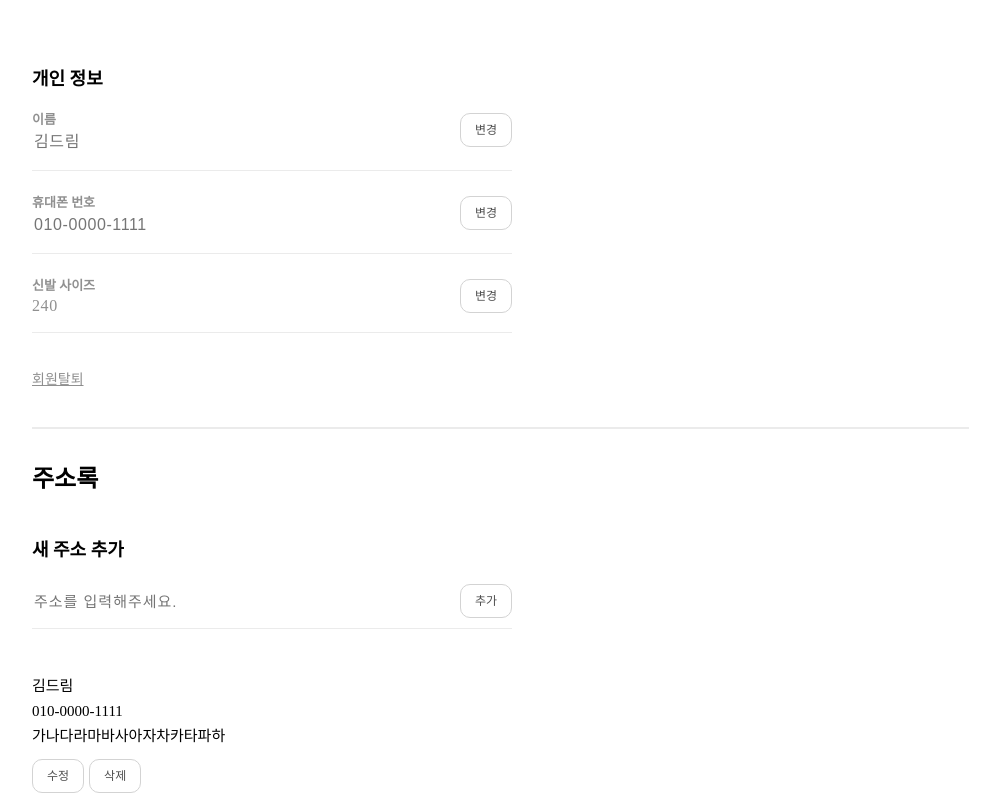
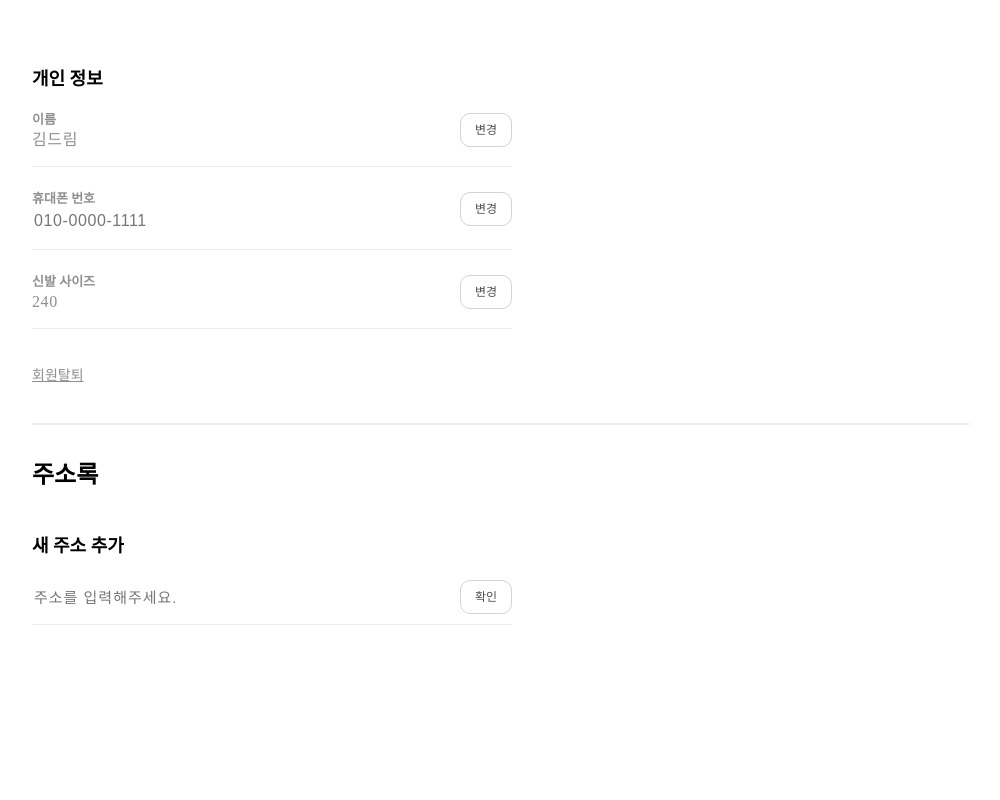
Before and after one commit to wecode-bootcamp-korea/justcode-5-2nd-dream-front, a React (Create React App) app: page /mypage/1 in a window 1280 px wide. Shown: the part 600-1400 px from the top of the page, without its empty margins (241-1241 px from the left). Built offline with nearby package versions, Linux system fonts and the light colour scheme.

Commit message:
Add: mypage 주소 추가&삭제, 관심상품 삭제  기능 추가

```diff
--- a/src/components/Profile/ProfileInfo.js
+++ b/src/components/Profile/ProfileInfo.js
@@ -1,4 +1,4 @@
-import React, { useState } from 'react';
+import React, { useState, useRef } from 'react';
 import { useLocation } from 'react-router-dom';
 import css from './ProfileInfo.module.scss';
 import SizeModal from '../../components/SizeModal/SizeModal';
@@ -39,12 +39,61 @@ function ProfileInfo() {
   ];
   const [size, setSize] = useState(undefined);
   const [modalOpen, setModalOpen] = useState(false);
+
   const openModal = () => {
     setModalOpen(true);
   };
   const closeModal = () => {
     setModalOpen(false);
   };
+
+  //============ 이름 변경 부분
+
+  const [nameOpened, setNameOpened] = useState(false);
+
+  function openName() {
+    setNameOpened(true);
+  }
+  function closeName() {
+    setNameOpened(false);
+  }
+
+  //============ 주소 추가 부분
+
+  const [addressinput, setAddressInput] = useState('');
+  const [lists, setLists] = useState([]);
+  const [nextId, setNextId] = useState(0);
+  const inputAddress = useRef(null);
+
+  const changeAddress = e => {
+    setAddressInput(e.target.value);
+  };
+
+  const submit = e => {
+    e.preventDefault();
+    const about_lists = lists.concat({
+      id: nextId,
+      text: addressinput,
+    });
+    setNextId(nextId + 1);
+    setLists(about_lists);
+    setAddressInput('');
+  };
+
+  const removeList = id => {
+    const about_lists = lists.filter(list => list.id !== id);
+    setLists(about_lists);
+  };
+
+  const [addressOpened, setAddressOpened] = useState(false);
+
+  function openAddress() {
+    setAddressOpened(true);
+  }
+
+  function closeAddress() {
+    setAddressOpened(false);
+  }
 
   return (
     <div className={css.content_box}>
@@ -54,6 +103,7 @@ function ProfileInfo() {
         size={size}
         setSize={setSize}
       />
+
       <div className={css.my_profile}>
         <div className={css.content_title_border}>
           <h3>프로필 정보</h3>
@@ -98,13 +148,30 @@ function ProfileInfo() {
           </div>
           <div className={css.profile_group}>
             <h4>개인 정보</h4>
+
+            {!nameOpened && (
               <div className={css.email_box}>
                 <div className={css.email_info}>
                   <h5>이름</h5>
-                <input placeholder={userData[id].name} />
+                  <p>{userData[id].name} </p>
                 </div>
-              <button>변경</button>
+                <button onClick={openName}>변경</button>
               </div>
+            )}
+            {nameOpened && (
+              <div className={css.email_box}>
+                <div className={css.email_info}>
+                  <h5>새로운 이름</h5>
+                  <input
+                    name="name"
+                    type="text"
+                    placeholder="고객님의 이름을 작성해주세요."
+                  />
+                </div>
+                <button onClick={closeName}>저장</button>
+              </div>
+            )}
+
             <div className={css.email_box}>
               <div className={css.email_info}>
                 <h5>휴대폰 번호</h5>
@@ -126,21 +193,43 @@ function ProfileInfo() {
         <div className={css.address_group}>
           <h2>주소록</h2>
           <h4>새 주소 추가</h4>
+
           <div className={css.address_box}>
-            <div className={css.address_info}>
-              <input placeholder="주소를 입력해주세요." />
-            </div>
-            <button>추가</button>
+            <form onSubmit={submit}>
+              <input
+                name="list"
+                type="text"
+                placeholder="주소를 입력해주세요."
+                value={addressinput}
+                onChange={changeAddress}
+                ref={inputAddress}
+              />
+              <button type="submit">확인</button>
+            </form>
           </div>
           <div className={css.divider} />
           <div className={css.add_address}>
+            {lists.map(list => {
+              return (
+                <div key={list.id} className={css.add_lists}>
+                  <div>
                     <p>{userData[id].name}</p>
                     <p>{userData[id].phone}</p>
-            <p>가나다라마바사아자차카타파하</p>
-            <div className={css.address_button}>
-              <button>수정</button>
-              <button>삭제</button>
+                    <p>{list.text}</p>
+                    {addressOpened && (
+                      <div>
+                        <input placeholder="변경할 주소" />
+                        <button onClick={closeAddress}>확인</button>
                       </div>
+                    )}
+                  </div>
+                  <div>
+                    <button onClick={openAddress}>수정</button>
+                    <button onClick={() => removeList(list.id)}>삭제</button>
+                  </div>
+                </div>
+              );
+            })}
           </div>
         </div>
       </div>
--- a/src/components/Profile/ProfileInfo.module.scss
+++ b/src/components/Profile/ProfileInfo.module.scss
@@ -102,16 +102,16 @@
       .address_box {
         padding-top: 25px;
         max-width: 480px;
+
+        form {
           display: flex;
           justify-content: space-between;
           align-items: center;
-        .address_info {
           input {
             font-size: 15px;
             letter-spacing: 1px;
             width: 400px;
             border: none;
-          }
           }
           button {
             border: 1px solid #d3d3d3;
@@ -128,19 +128,46 @@
             background-color: #fff;
           }
         }
+      }
       .divider {
         padding-bottom: 10px;
         max-width: 480px;
         border-bottom: 1px solid #ebebeb;
       }
+
       .add_address {
+        padding: 20px 0 20px 0;
+
+        .add_lists {
+          display: flex;
+          justify-content: space-between;
+          align-items: center;
           padding: 40px 0 20px 0;
           border-bottom: 2px solid #222;
 
           p {
             font-size: 15px;
             padding-top: 10px;
+            letter-spacing: 1px;
           }
+
+          button {
+            border: 1px solid #d3d3d3;
+            color: rgba(34, 34, 34, 0.8);
+            font-size: 12px;
+            padding: 0 14px;
+            height: 34px;
+            line-height: 32px;
+            border-radius: 10px;
+            display: inline-block;
+            cursor: pointer;
+            vertical-align: middle;
+            text-align: center;
+            background-color: #fff;
+            margin-right: 5px;
+          }
+        }
+
         .address_button {
           padding-top: 15px;
           button {
--- a/src/pages/WishPage/WishPage.js
+++ b/src/pages/WishPage/WishPage.js
@@ -1,8 +1,14 @@
-import React from 'react';
+import React, { useState } from 'react';
 import css from './WishPage.module.scss';
 import ProfileSNB from '../../components/Profile/ProfileSNB';
 
 function WishPage() {
+  const [isUpdated, setIsUpdated] = useState(true);
+
+  function close() {
+    setIsUpdated(false);
+  }
+
   return (
     <div className={css.container}>
       <ProfileSNB />
@@ -12,6 +18,7 @@ function WishPage() {
         </div>
 
         <ul className={css.wish_list}>
+          {isUpdated && (
             <li>
               <div className={css.wish_product_box}>
                 <div className={css.wish_product}>
@@ -21,7 +28,9 @@ function WishPage() {
                   />
                   <div className={css.product_detail}>
                     <p className={css.brand}>Nike</p>
-                  <p className={css.product_name}>Nike Dunk Low Retro Black</p>
+                    <p className={css.product_name}>
+                      Nike Dunk Low Retro Black
+                    </p>
                     <p className={css.size}>230</p>
                   </div>
                 </div>
@@ -29,10 +38,11 @@ function WishPage() {
                   <div className={css.wish_button}>
                     <p>구매</p>
                   </div>
-                <span>삭제</span>
+                  <span onClick={close}>삭제</span>
                 </div>
               </div>
             </li>
+          )}
         </ul>
       </div>
     </div>
```
Lines whose indentation alone changed are shown as unchanged.
